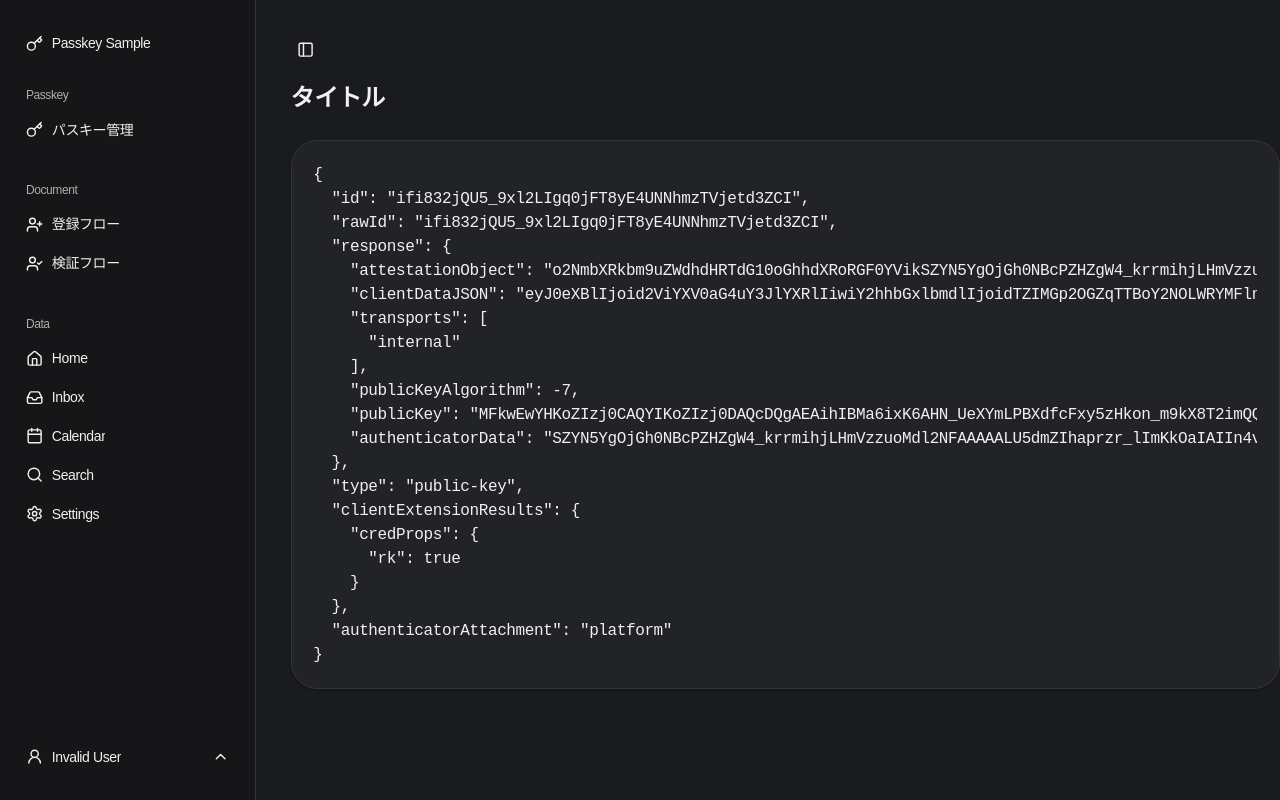
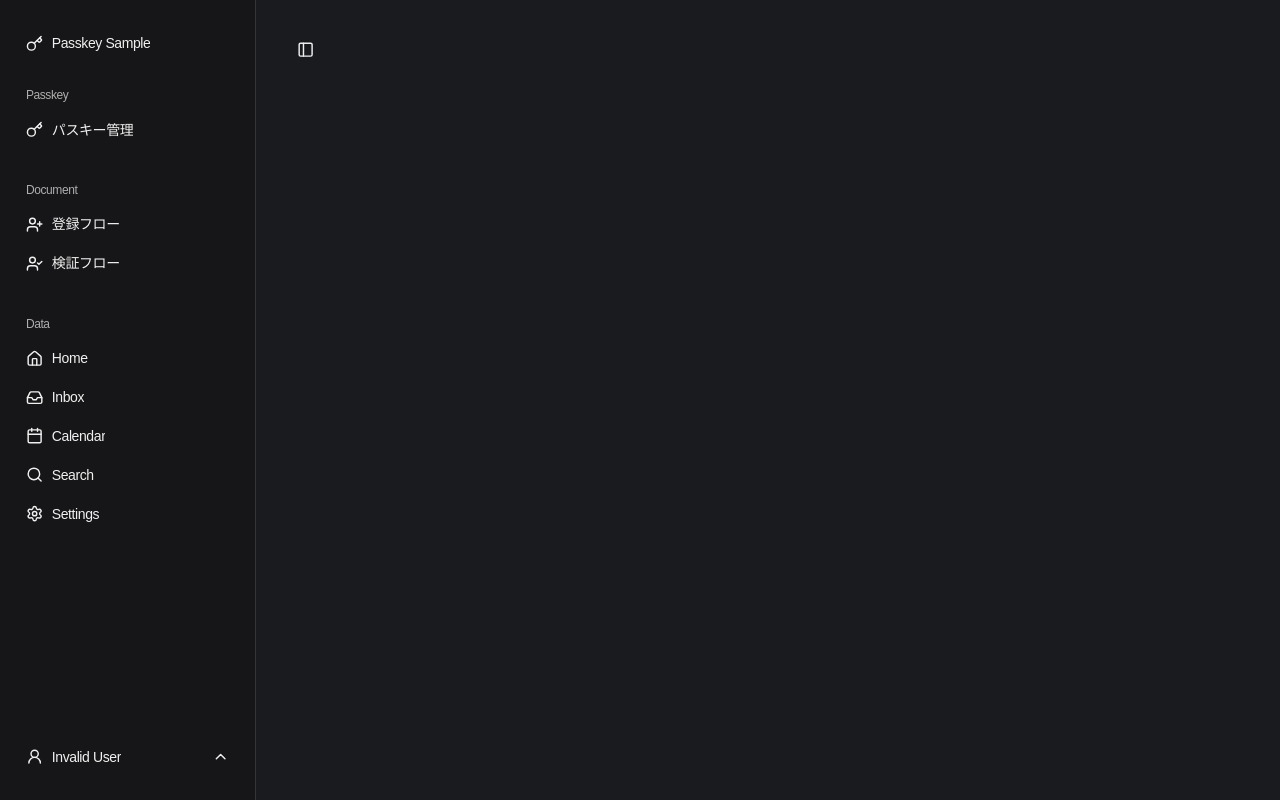
Before and after one commit to tf63/next-passkey-playground, a Next.js app: page / in a window 1280 px wide. Shown: the top 800 px of the page. Built offline with nearby package versions, Linux system fonts and the light colour scheme; no server answers.

Commit message:
feat: add redirect setting

```diff
--- a/src/app/(dashboard)/page.tsx
+++ b/src/app/(dashboard)/page.tsx
@@ -1,37 +1,3 @@
-"use client"
-
-import { Card } from "@/components/ui/card"
-import { DashboardTitle } from "@/features/dashboard/title/title"
-
 export default function Page() {
-	return (
-		<>
-			<DashboardTitle title="タイトル" />
-			<Card className="p-5">
-				<pre className="overflow-x-auto">
-					{`{
-  "id": "ifi832jQU5_9xl2LIgq0jFT8yE4UNNhmzTVjetd3ZCI",
-  "rawId": "ifi832jQU5_9xl2LIgq0jFT8yE4UNNhmzTVjetd3ZCI",
-  "response": {
-    "attestationObject": "o2NmbXRkbm9uZWdhdHRTdG10oGhhdXRoRGF0YVikSZYN5YgOjGh0NBcPZHZgW4_krrmihjLHmVzzuoMdl2NFAAAAALU5dmZIhaprzr_lImKkOaIAIIn4vN9o0FOf_cZdiyIKtIxU_MhOFDTYZs01Y3rXd2QipQECAyYgASFYIAIoSATGuosSugBzf1Hl2JizwV3X3Bccucx5KJ_5vZF_IlggE9opkEDAIBfMdhwn3lwJSOQA7X6IykkixxFeSF4BNRw",
-    "clientDataJSON": "eyJ0eXBlIjoid2ViYXV0aG4uY3JlYXRlIiwiY2hhbGxlbmdlIjoidTZIMGp2OGZqTTBoY2NOLWRYMFlnUEZoZ2RHeTdER3pHbEtiSHl6dEE5dyIsIm9yaWdpbiI6Imh0dHA6Ly9sb2NhbGhvc3Q6MzAwMSIsImNyb3NzT3JpZ2luIjpmYWxzZX0",
-    "transports": [
-      "internal"
-    ],
-    "publicKeyAlgorithm": -7,
-    "publicKey": "MFkwEwYHKoZIzj0CAQYIKoZIzj0DAQcDQgAEAihIBMa6ixK6AHN_UeXYmLPBXdfcFxy5zHkon_m9kX8T2imQQMAgF8x2HCfeXAlI5ADtfojKSSLHEV5IXgE1HA",
-    "authenticatorData": "SZYN5YgOjGh0NBcPZHZgW4_krrmihjLHmVzzuoMdl2NFAAAAALU5dmZIhaprzr_lImKkOaIAIIn4vN9o0FOf_cZdiyIKtIxU_MhOFDTYZs01Y3rXd2QipQECAyYgASFYIAIoSATGuosSugBzf1Hl2JizwV3X3Bccucx5KJ_5vZF_IlggE9opkEDAIBfMdhwn3lwJSOQA7X6IykkixxFeSF4BNRw"
-  },
-  "type": "public-key",
-  "clientExtensionResults": {
-    "credProps": {
-      "rk": true
-    }
-  },
-  "authenticatorAttachment": "platform"
-}`}
-				</pre>
-			</Card>
-		</>
-	)
+	return <></>
 }
--- a/src/app/layout.tsx
+++ b/src/app/layout.tsx
@@ -16,8 +16,8 @@ const geistMono = Geist_Mono({
 })
 
 export const metadata: Metadata = {
-	title: "Create Next App",
-	description: "Generated by create next app",
+	title: "Passkey Sample",
+	description: "Passkey Sample with Next.js 15",
 }
 
 export default function RootLayout({
--- a/src/middleware.ts
+++ b/src/middleware.ts
@@ -5,6 +5,11 @@ export default auth((req) => {
 		const newUrl = new URL("/sign-in", req.nextUrl.origin)
 		return Response.redirect(newUrl)
 	}
+
+	if (req.nextUrl.pathname === "/") {
+		const newUrl = new URL("/passkey", req.nextUrl.origin)
+		return Response.redirect(newUrl)
+	}
 })
 
 export const config = {
```
